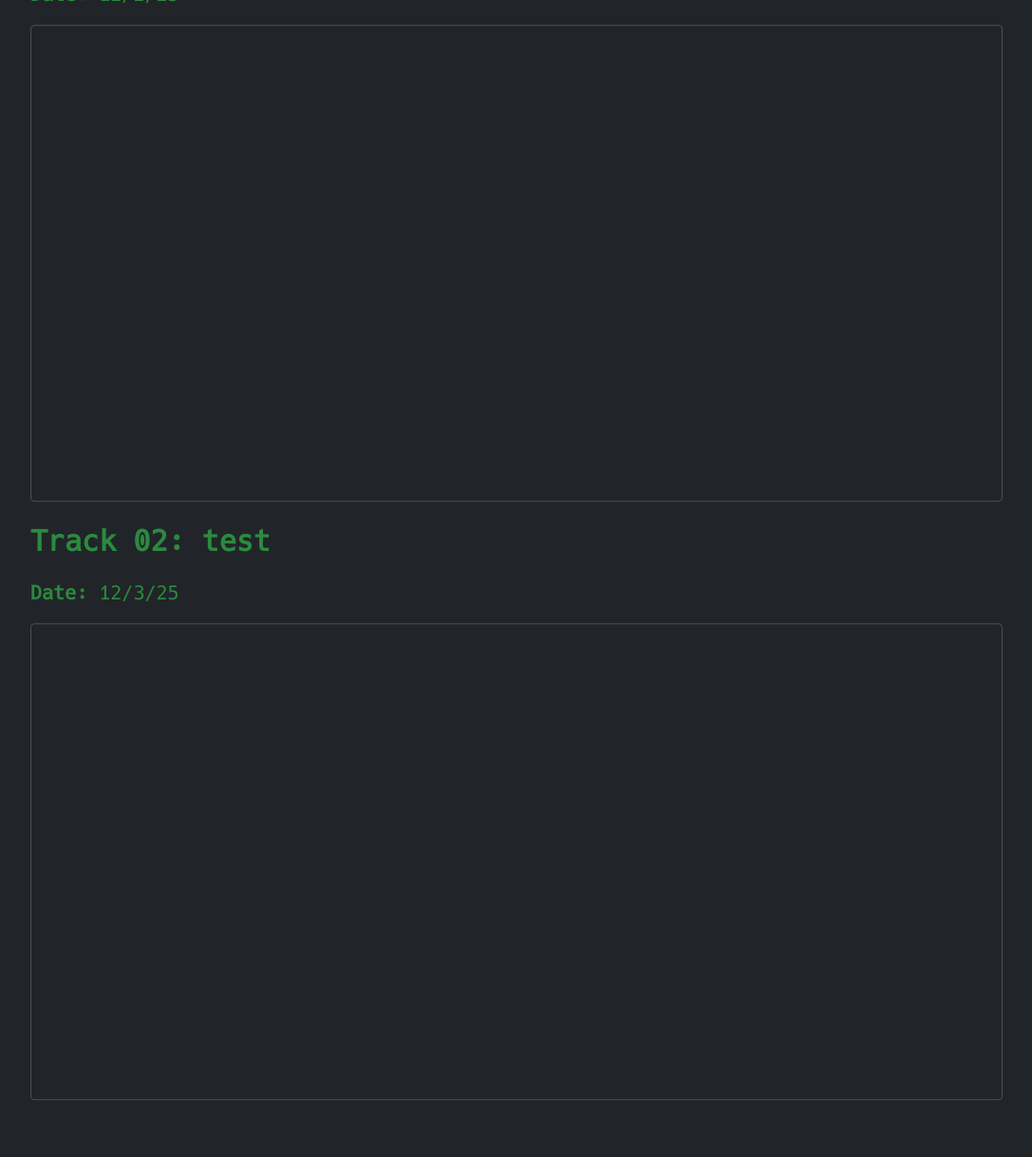
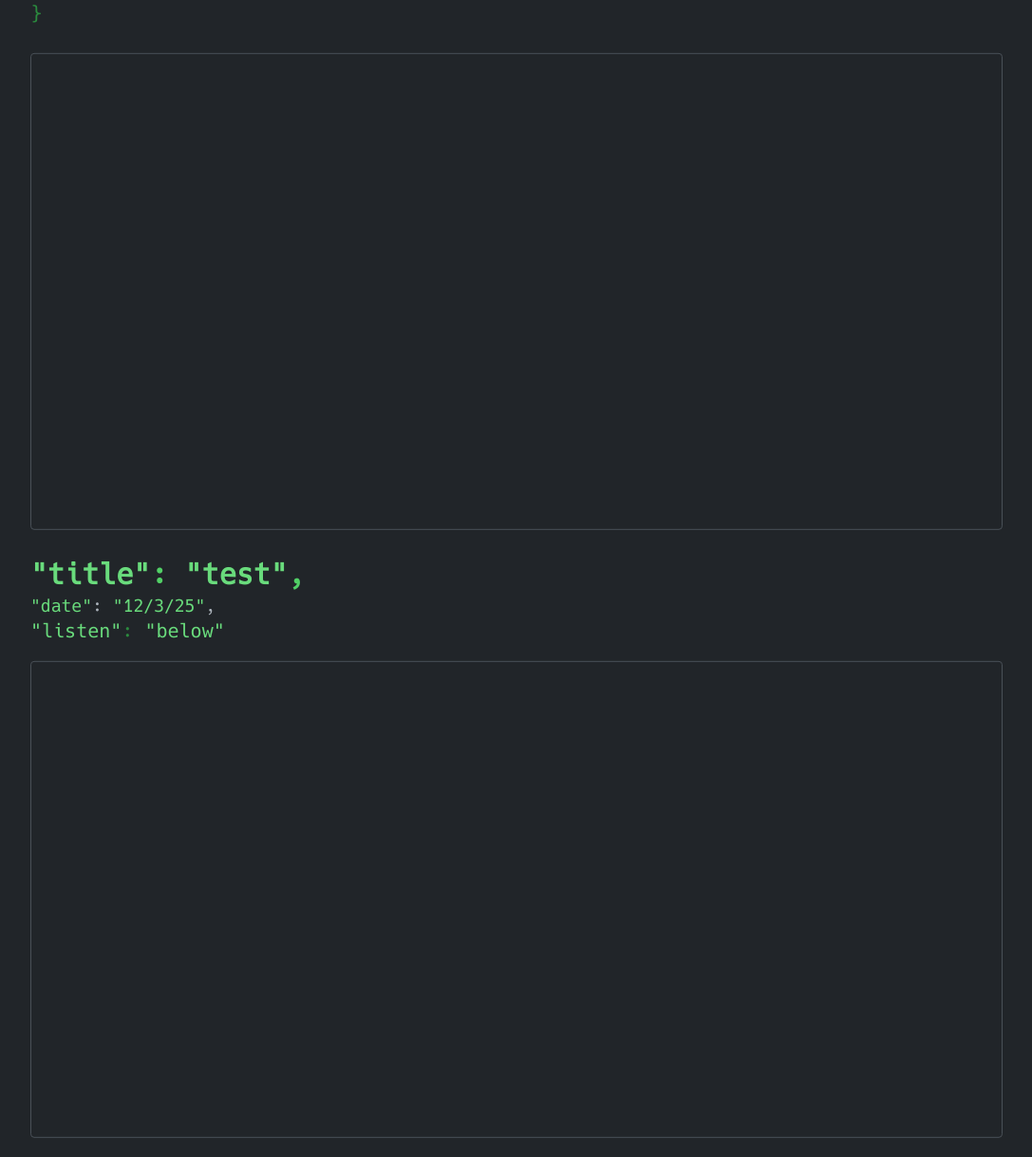
Before and after one commit to SpicySands/SpicySands.github.io, a Jekyll site: the page built from library.html, in a window 1280 px wide. Shown: the whole page at 95% size, without its empty margins (96-1183 px from the left). Built offline with Jekyll 4.4.1, drawn with Linux system fonts in a browser that asks for light colours; a script that is not in the unit is left out; before the commit the page ends 1178 px from its top, so only the background shows below that.

Commit message:
Update library.html

```diff
--- a/library.html
+++ b/library.html
@@ -3,10 +3,17 @@ layout: strudel
 title: library
 permalink: /library/
 ---
-<h1>Strudel Library</h1>
+<div id="json">
+  <div class="my ms">
+    <span class="key">"tracks"</span>: [
+  </div>
 
-<h2>Track 01: first try</h2>
-<p><strong>Date:</strong> 12/2/25</p>
+  <div class="track-info ms">
+    <h2 class="track-title"><span class="key">"title"</span>: <span class="value">"first try"</span>,</h2>
+    <p class="track-date"><span class="key">"date"</span>: <span class="value">"12/2/25"</span>,</p>
+    <p><span class="key">"listen"</span>: <span class="value">"below"</span></p>
+  </div>
+</div>
 
 <div id="strudel-track01"></div>
 
@@ -33,8 +40,12 @@ permalink: /library/
   }
 </script>
 
-<h2>Track 02: test</h2>
-<p><strong>Date:</strong> 12/3/25</p>
+<div class="track-info ms">
+    <h2 class="track-title"><span class="key">"title"</span>: <span class="value">"test"</span>,</h2>
+    <p class="track-date"><span class="key">"date"</span>: <span class="value">"12/3/25"</span>,</p>
+    <p><span class="key">"listen"</span>: <span class="value">"below"</span></p>
+  </div>
+</div>
 
 <div id="strudel-track02"></div>
 
```
